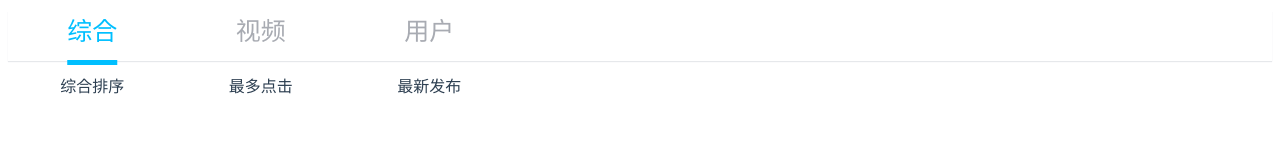
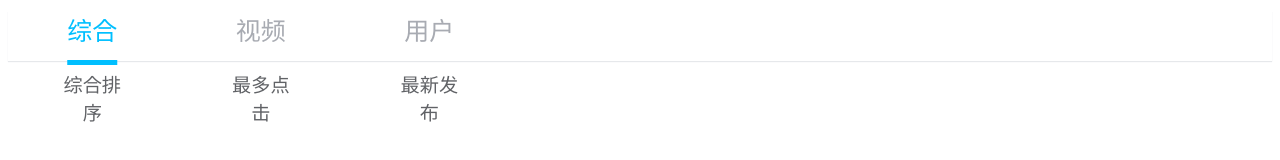
Before and after one commit to Elysia-0111/19-SE-Milimili, a Vue app in the folder 前端/milimili/: page /search/all in a window 1280 px wide. Shown: the part 238-398 px from the top of the page. Built offline with nearby package versions, Linux system fonts and the light colour scheme.

Commit message:
搜索页面接着写

```diff
--- a/前端/milimili/src/router/index.js
+++ b/前端/milimili/src/router/index.js
@@ -84,19 +84,35 @@ const routes = [
   {
     path: '/search',
     name: 'search',
-    component: () => import('../views/video/Search.vue')
+    component: () => import('../views/video/search/SearchComponent.vue')
   },
   {
     path: '/search/video',
     name: 'videosearch',
     // component: () => import('../views/video/Search.vue'),
-    component: () => import('../views/video/VideoSearch.vue')
+    component: () => import('../views/video/search/VideoSearch/VideoSearch.vue')
   },
   {
     path: '/search/all',
     name: 'allsearch',
-    component: () => import('../views/video/AllSearch.vue')
+    component: () => import('../views/video/search/AllSearch/AllSearch.vue')
+  },
+  {
+    path: '/search/all/all',
+    name: 'allsearchall',
+    component: () => import('../views/video/search/AllSearch/AllSearchAll.vue')
+  },
+  {
+    path: '/search/all/maxclick',
+    name: 'allsearchmaxclick',
+    component: () => import('../views/video/search/AllSearch/AllSearchMaxclick.vue')
+  },
+  {
+    path: '/search/all/newest',
+    name: 'allsearchnewest',
+    component: () => import('../views/video/search/AllSearch/AllSearchNewest.vue')
   }
+
   /*{
     //path: '/newsuser/personal/:id',
     path: '/personal',
--- a/前端/milimili/src/views/video/AllSearch.vue
+++ /dev/null
@@ -1,40 +0,0 @@
-<template>
-    <Search></Search>
-    <div class="allclass">
-        <div class="allclass-grid">
-            <div>
-                <a>综合排序</a>
-            </div>
-            <div><a>最多点击</a></div>
-            <div><a>最新发布</a></div>
-        </div>
-    </div>
-</template>
-<style>
-.allfont {
-    color: deepskyblue;
-    text-decoration: underline;
-    text-decoration-color: deepskyblue;
-    text-decoration-thickness: 5px;
-    text-underline-offset: 20px;
-}
-
-.allclass {
-    height: 400px;
-}
-
-.allclass-grid {
-    display: grid;
-    grid-template-columns: auto auto auto;
-    margin-right: 60%;
-    margin-top: 1%;
-}
-</style>
-<script>
-import Search from './Search.vue'
-export default {
-    components: {
-        Search
-    }
-}
-</script>
--- /dev/null
+++ b/前端/milimili/src/views/video/search/AllSearch/AllSearch.vue
@@ -0,0 +1,59 @@
+<template>
+    <Search></Search>
+    <div class="allclass">
+        <div class="allclass-grid">
+            <div class="allClass zongheclass">
+                <a class="allclassfond zonghefond" href="/search/all/all">综合排序</a>
+            </div>
+            <div class="allClass maxclickclass">
+                <a class="allclassfond maxclickfond" href="/search/all/maxclick">最多点击</a>
+            </div>
+            <div class="allClass newestclass">
+                <a class="allclassfond newestfond" href="/search/all/newest">最新发布</a>
+            </div>
+        </div>
+    </div>
+</template>
+<style>
+.allfont {
+    color: deepskyblue;
+    text-decoration: underline;
+    text-decoration-color: deepskyblue;
+    text-decoration-thickness: 5px;
+    text-underline-offset: 20px;
+}
+
+.allclass {
+    height: 400px;
+}
+
+.allclass-grid {
+    display: grid;
+    grid-template-columns: auto auto auto;
+    margin-right: 60%;
+    margin-top: 1%;
+    font-size: larger;
+}
+
+.allclassfond {
+    text-decoration: none;
+    color: #606266;
+}
+
+.allClass {
+    margin-left: 30%;
+    margin-right: 30%;
+    height: 50px;
+    display: flex;
+    align-items: center;
+    justify-content: center;
+}
+</style>
+<script>
+import Search from "../SearchComponent.vue"
+export default {
+    components: {
+        Search
+    }
+}
+</script>
--- /dev/null
+++ b/前端/milimili/src/views/video/search/AllSearch/AllSearchAll.vue
@@ -0,0 +1,22 @@
+<template>
+    <AllSearch></AllSearch>
+</template>
+<style>
+.zongheclass {
+    background-color: rgb(228, 245, 255);
+    border-radius: 8%;
+}
+
+.zonghefond {
+    color: deepskyblue;
+    text-decoration: none;
+}
+</style>
+<script>
+import AllSearch from './AllSearch.vue'
+export default {
+    components: {
+        AllSearch
+    }
+}
+</script >
--- /dev/null
+++ b/前端/milimili/src/views/video/search/AllSearch/AllSearchMaxclick.vue
@@ -0,0 +1,23 @@
+<template>
+    <AllSearch></AllSearch>
+    <div>1</div>
+</template>
+<style>
+.maxclickclass {
+    background-color: rgb(228, 245, 255);
+    border-radius: 8%;
+}
+
+.maxclickfond {
+    color: deepskyblue;
+    text-decoration: none;
+}
+</style>
+<script>
+import AllSearch from './AllSearch.vue'
+export default {
+    components: {
+        AllSearch
+    }
+}
+</script >
--- /dev/null
+++ b/前端/milimili/src/views/video/search/AllSearch/AllSearchNewest.vue
@@ -0,0 +1,28 @@
+<template>
+    <AllSearch></AllSearch>
+</template>
+<style>
+.newestclass {
+    margin-left: 30%;
+    margin-right: 30%;
+    background-color: rgb(228, 245, 255);
+    height: 50px;
+    display: flex;
+    align-items: center;
+    justify-content: center;
+    border-radius: 8%;
+}
+
+.newestfond {
+    color: deepskyblue;
+    text-decoration: none;
+}
+</style>
+<script>
+import AllSearch from './AllSearch.vue'
+export default {
+    components: {
+        AllSearch
+    }
+}
+</script >
--- a/前端/milimili/src/views/video/Search.vue
+++ b/前端/milimili/src/views/video/search/SearchComponent.vue
@@ -14,7 +14,7 @@
             <div class="rightheader">
                 <div class="rightheader-grid">
                     <router-link to="../../personal">
-                        <img class="img1" src="../../assets/头像.jpg">
+                        <img class="img1" src="../../../assets/头像.jpg">
                     </router-link>
                     <router-link to="home">
                         <el-icon class="icon-header">
@@ -53,7 +53,7 @@
     </div>
     <div class="classification">
         <div class="class-grid">
-            <div><a class="classfont allfont" href="/search/all">综合</a></div>
+            <div><a class="classfont allfont" href="/search/all/all">综合</a></div>
             <div><a class="classfont videofont" href="/search/video">视频</a></div>
             <div><a class="classfont userfont" href="/search/user">用户</a></div>
         </div>
--- a/前端/milimili/src/views/video/VideoSearch.vue
+++ b/前端/milimili/src/views/video/search/VideoSearch/VideoSearch.vue
@@ -15,7 +15,7 @@
 }
 </style>
 <script>
-import Search from './Search.vue'
+import Search from '../SearchComponent.vue'
 export default {
     components: {
         Search
```
